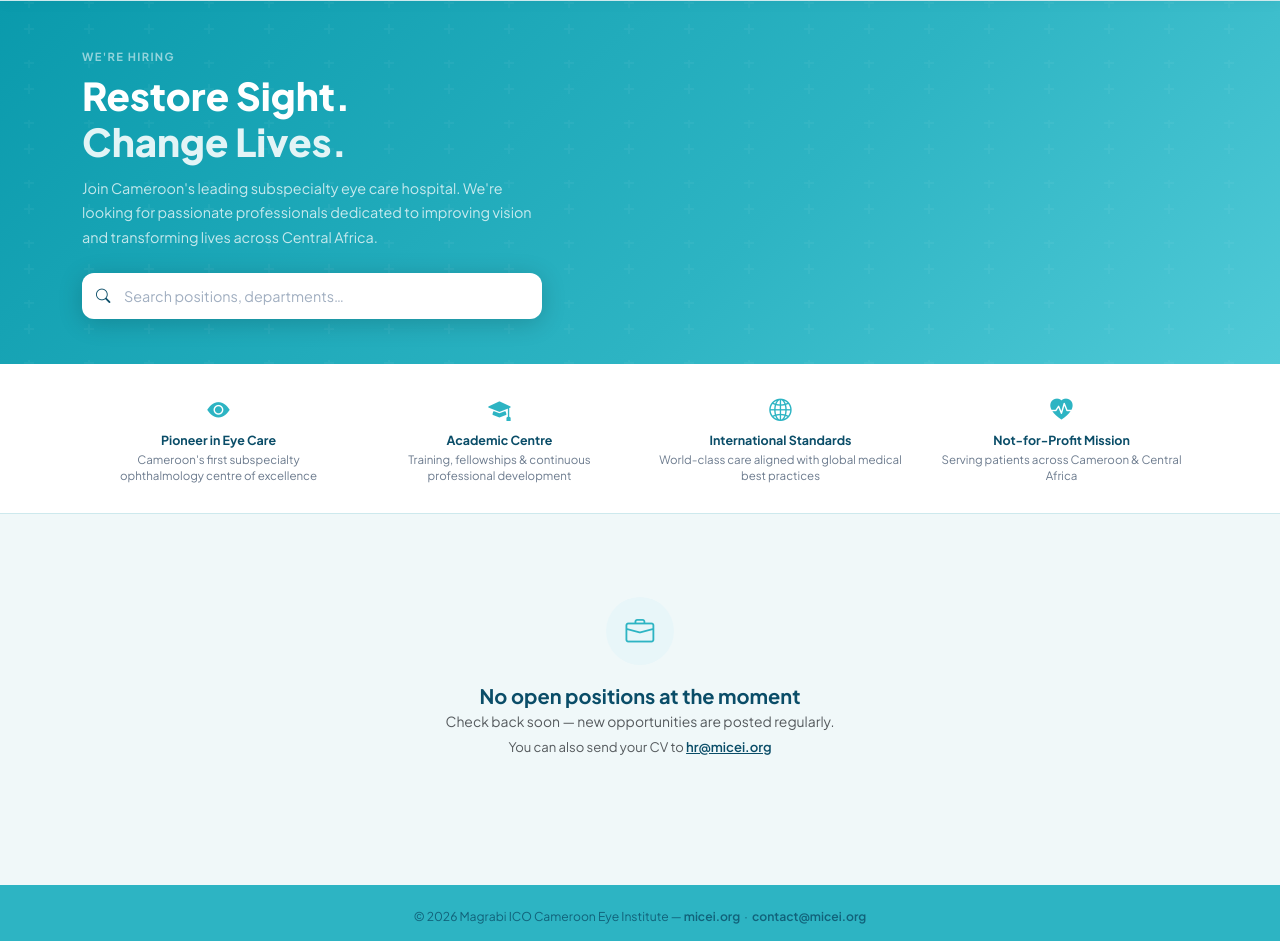
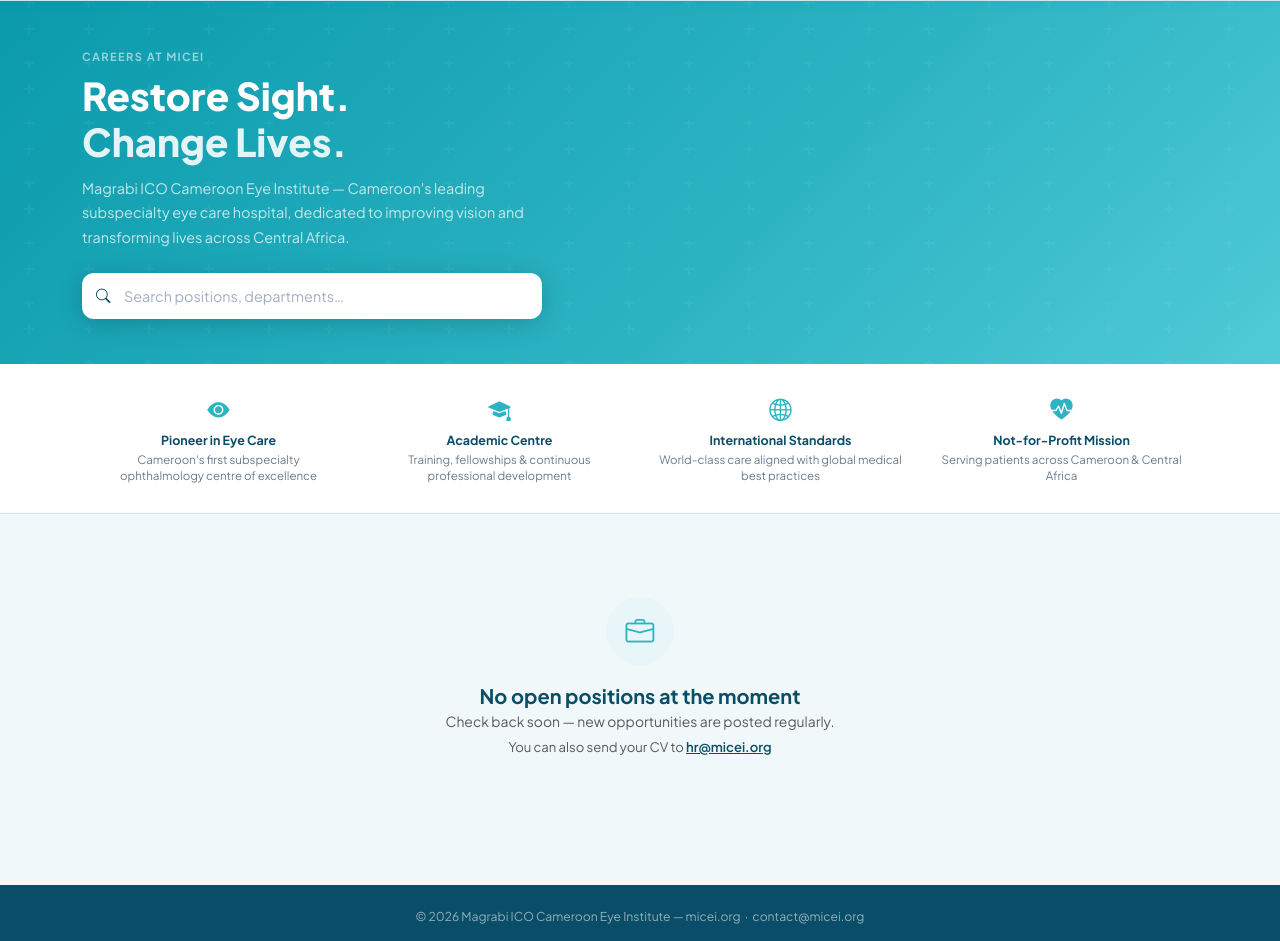
Before and after one commit to 44bryan/Leave-System, a Django app: template recruitment/templates/recruitment/job_board.html in a window 1280 px wide. Shown: the part 67-1008 px from the top of the page. Run offline with Django 5.2, Linux system fonts and the light colour scheme; the template is opened without the code that fills it, so the values that code supplies are empty.

Commit message:
Careers page: neutral hero text, dark navy footer matching micei.org
- Hero eyebrow: 'We're Hiring' → 'Careers at MICEI' (neutral, always true)
- Hero subtitle: remove 'We're looking for passionate professionals' — now
  institutional description of MICEI rather than active recruiting language
- Footer: back to dark navy #0A4D68 matching micei.org website footer color

Co-Authored-By: Claude Sonnet 4.6 <noreply@anthropic.com>

```diff
--- a/recruitment/templates/recruitment/job_board.html
+++ b/recruitment/templates/recruitment/job_board.html
@@ -25,11 +25,11 @@
 {% block hero %}
 <section class="pub-hero">
     <div class="container hero-inner">
-        <p class="hero-eyebrow">We're Hiring</p>
+        <p class="hero-eyebrow">Careers at MICEI</p>
         <h1>Restore Sight.<br><span style="color:rgba(255,255,255,.88);">Change Lives.</span></h1>
         <p class="hero-sub">
-            Join Cameroon's leading subspecialty eye care hospital. We're looking for passionate
-            professionals dedicated to improving vision and transforming lives across Central Africa.
+            Magrabi ICO Cameroon Eye Institute — Cameroon's leading subspecialty eye care hospital,
+            dedicated to improving vision and transforming lives across Central Africa.
         </p>
 
         <div class="mt-4" style="max-width:460px;">
--- a/templates/base_public.html
+++ b/templates/base_public.html
@@ -268,14 +268,14 @@
 
         /* ── Footer ─────────────────────────────────────────────────────────── */
         .pub-footer {
-            background: var(--primary);   /* same teal as hero & headers */
+            background: var(--dark);   /* dark navy — matches micei.org footer */
             padding: 1.4rem 0 1rem;
-            color: rgba(10,77,104,.8);
+            color: rgba(255,255,255,.55);
             font-size: .76rem;
             text-align: center;
         }
-        .pub-footer a { color: rgba(10,77,104,.8); text-decoration: none; font-weight: 600; }
-        .pub-footer a:hover { color: var(--dark); }
+        .pub-footer a { color: rgba(255,255,255,.55); text-decoration: none; }
+        .pub-footer a:hover { color: #fff; }
 
         /* ── Benefit chips ──────────────────────────────────────────────────── */
         .benefit-chip {
```
